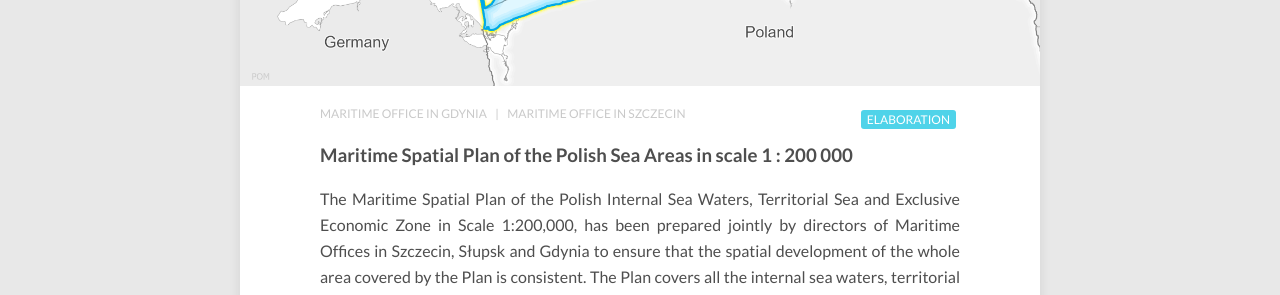
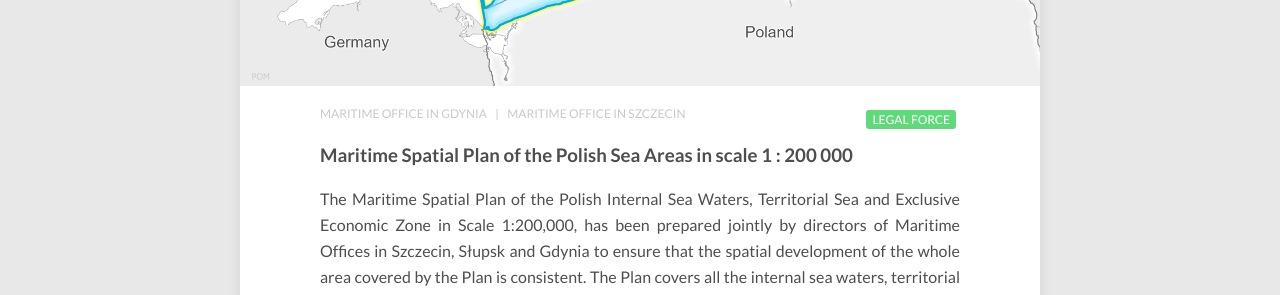
Before and after one commit to PolishMSP/polishmsp.github.io, a Jekyll site: the page built from _posts/2020-02-20-pom.md, in a window 1280 px wide. Shown: the part 484-779 px from the top of the page. Built offline with Jekyll 4.4.1, drawn with Linux system fonts in a browser that asks for light colours.

Commit message:
Update 2020-02-20-pom.md

```diff
--- a/_posts/2020-02-20-pom.md
+++ b/_posts/2020-02-20-pom.md
@@ -1,7 +1,7 @@
 ---
 title: "Maritime Spatial Plan of the Polish Sea Areas in scale 1 : 200 000"
 author: [umgdy, ums]
-process_step: elaboration
+process_step: legal_force
 image: msp-pom.png
 layout: post
 website:
```
